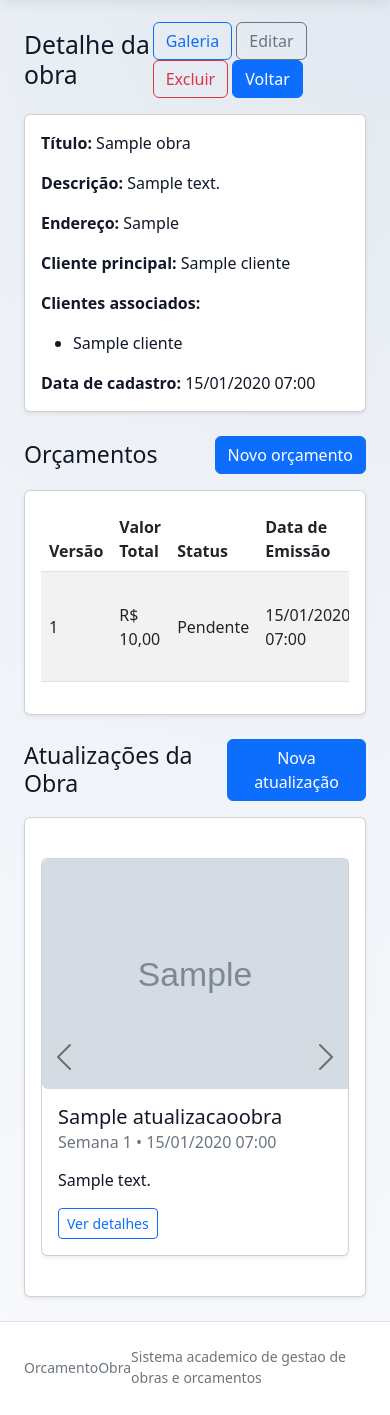
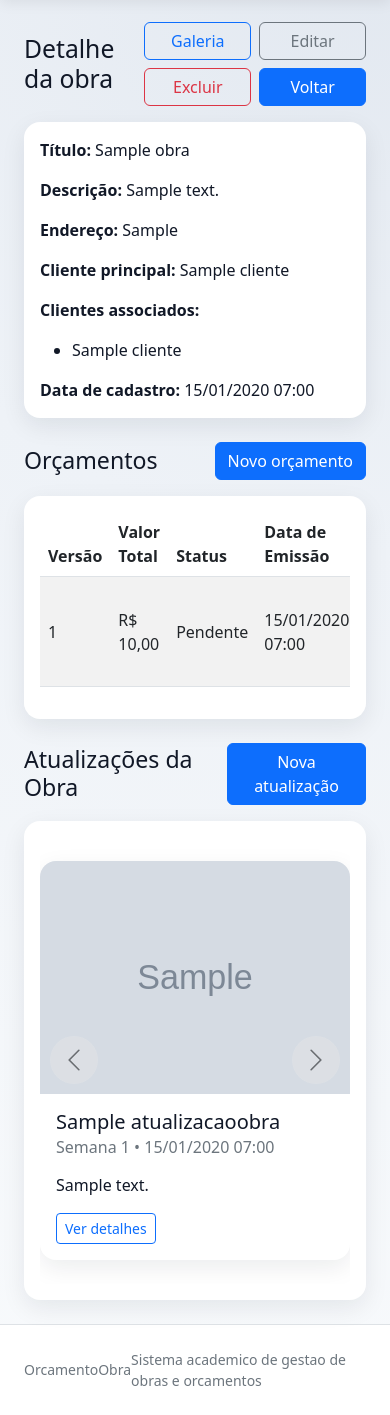
Before and after one commit to Luqui05/OrcamentoObra, a Django app: page /obras/1/ in a window 390 px wide. Shown: the part 56-1471 px from the top of the page. Before the commit the page ends 1439 px from the top, so only its background shows below. Run offline with Django 5.2, Linux system fonts and the light colour scheme; tables that the repository leaves empty hold one stand-in row (values such as "Sample post"); grey boxes marked "Sample" are stand-in pictures.

Commit message:
feat: ajuste de templates

```diff
--- a/core/templates/core/confirm_delete.html
+++ b/core/templates/core/confirm_delete.html
@@ -1,4 +1,5 @@
 {% extends "core/base.html" %}
+{% load crispy_forms_tags %}
 
 {% block title %}Excluir cliente{% endblock %}
 
--- a/core/templates/core/form.html
+++ b/core/templates/core/form.html
@@ -1,4 +1,5 @@
 {% extends "core/base.html" %}
+{% load crispy_forms_tags %}
 
 {% block title %}{{ titulo }}{% endblock %}
 
@@ -10,7 +11,7 @@
     <div class="card-body">
         <form method="post" enctype="multipart/form-data">
             {% csrf_token %}
-            {{ form.as_p }}
+            {{ form|crispy }}
             <button type="submit" class="btn btn-primary">{{ botao|default:"Salvar" }}</button>
             {% if cancel_url_name %}
                 <a href="{% url cancel_url_name %}" class="btn btn-outline-secondary">Cancelar</a>
--- a/core/templates/core/obra/detail.html
+++ b/core/templates/core/obra/detail.html
@@ -2,10 +2,78 @@
 
 {% block title %}Detalhe da obra{% endblock %}
 
+{% block extra_css %}
+<style>
+    .obra-actions .btn {
+        min-width: 110px;
+    }
+
+    .obra-info-card,
+    .obra-section-card {
+        border: 0;
+        border-radius: 1rem;
+        box-shadow: 0 0.5rem 1.5rem rgba(15, 23, 42, 0.08);
+    }
+
+    .obra-carousel-card {
+        border: 0;
+        border-radius: 1rem;
+        overflow: hidden;
+        box-shadow: 0 0.5rem 1.5rem rgba(15, 23, 42, 0.08);
+    }
+
+    .obra-carousel-media {
+        background: #f8fafc;
+        min-height: 240px;
+        display: flex;
+        align-items: center;
+        justify-content: center;
+    }
+
+    .obra-carousel-media img {
+        width: 100%;
+        height: 100%;
+        object-fit: cover;
+        min-height: 240px;
+    }
+
+    .carousel-control-prev,
+    .carousel-control-next {
+        width: 4.25rem;
+    }
+
+    .carousel-control-prev-icon,
+    .carousel-control-next-icon {
+        background-color: rgba(15, 23, 42, 0.75);
+        border-radius: 999px;
+        background-size: 55% 55%;
+        width: 3rem;
+        height: 3rem;
+    }
+
+    @media (max-width: 767.98px) {
+        .obra-actions {
+            width: 100%;
+            gap: 0.5rem;
+        }
+
+        .obra-actions .btn {
+            flex: 1 1 calc(50% - 0.5rem);
+            min-width: 0;
+        }
+
+        .obra-carousel-media,
+        .obra-carousel-media img {
+            min-height: 200px;
+        }
+    }
+</style>
+{% endblock %}
+
 {% block content %}
 <div class="d-flex justify-content-between align-items-center mb-3">
     <h2 class="mb-0">Detalhe da obra</h2>
-    <div>
+    <div class="d-flex flex-wrap justify-content-end gap-2 obra-actions">
         <a href="{% url 'obra_galeria' obra.pk %}" class="btn btn-outline-primary">Galeria</a>
         <a href="{% url 'obra_update' obra.pk %}" class="btn btn-outline-secondary">Editar</a>
         <a href="{% url 'obra_delete' obra.pk %}" class="btn btn-outline-danger">Excluir</a>
@@ -13,7 +81,7 @@
     </div>
 </div>
 
-<div class="card shadow-sm mb-4">
+<div class="card obra-info-card mb-4">
     <div class="card-body">
         <p><strong>Título:</strong> {{ obra.titulo }}</p>
         <p><strong>Descrição:</strong> {{ obra.descricao|default:"-" }}</p>
@@ -38,7 +106,7 @@
     <a href="{% url 'orcamento_create' obra.pk %}" class="btn btn-primary">Novo orçamento</a>
 </div>
 
-<div class="card shadow-sm">
+<div class="card obra-section-card">
     <div class="card-body">
         {% if orcamentos %}
             <div class="table-responsive">
@@ -80,20 +148,22 @@
         <a href="{% url 'atualizacao_create' obra.pk %}" class="btn btn-primary">Nova atualização</a>
     </div>
 
-    <div class="card shadow-sm">
+    <div class="card obra-section-card">
         <div class="card-body">
             {% if atualizacoes %}
                 <div id="carouselAtualizacoes" class="carousel slide carousel-dark" data-bs-ride="carousel">
                     <div class="carousel-inner">
                     {% for atualizacao in atualizacoes %}
                         <div class="carousel-item {% if forloop.first %}active{% endif %} py-4">
-                            <div class="card mx-auto shadow-sm" style="max-width: 820px;">
+                            <div class="card mx-auto obra-carousel-card" style="max-width: 920px;">
                                 <div class="row g-0">
                                     <div class="col-md-5">
                                             {% if atualizacao.imagens.first %}
-                                                <img src="{{ atualizacao.imagens.first.imagem.url }}" class="img-fluid rounded-start w-100 h-100 object-fit-cover" alt="Imagem da atualização" style="min-height: 230px; max-height: 280px;">
+                                                <div class="obra-carousel-media h-100">
+                                                    <img src="{{ atualizacao.imagens.first.imagem.url }}" class="img-fluid" alt="Imagem da atualização">
+                                                </div>
                                         {% else %}
-                                            <div class="bg-light text-muted d-flex align-items-center justify-content-center h-100 border-end rounded-start" style="min-height: 230px; max-height: 280px;">
+                                            <div class="obra-carousel-media text-muted border-end">
                                                 <span>Sem imagem</span>
                                             </div>
                                         {% endif %}
```
Also changed, not shown: core/templates/core/obra/galeria.html (+29 -3 lines), core/migrations/0002_alter_documento_arquivo_alter_imagemobra_imagem_and_more.py (added).
